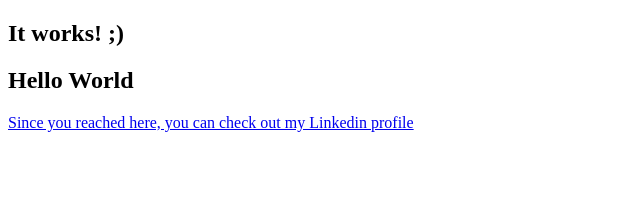
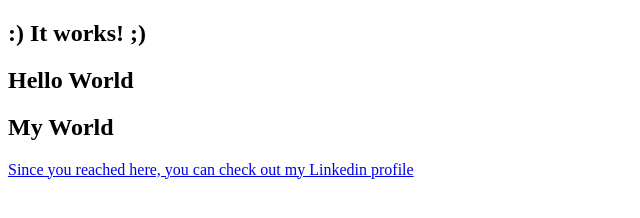
Before and after one commit to chrispawned/dockertest, a plain HTML site: page index.html in a window 1280 px wide. Shown: the whole page, without its empty margins (0-640 px from the left). Drawn offline with Linux system fonts and the light colour scheme.

Commit message:
latest changes

```diff
--- a/index.html
+++ b/index.html
@@ -2,10 +2,11 @@
 <html>
 <body>
 
-<h2>It works! ;)</h2>
-
+<h2>:) It works! ;)</h2>
 
 <h2>Hello World</h2>
+
+<h2>My World</h2>
 <p><a href="https://www.linkedin.com/in/chris-michael-dev-ops/">Since you reached here, you can check out my Linkedin profile</a></p>
 
 </body>
```
Also changed, not shown: 9 other files.
